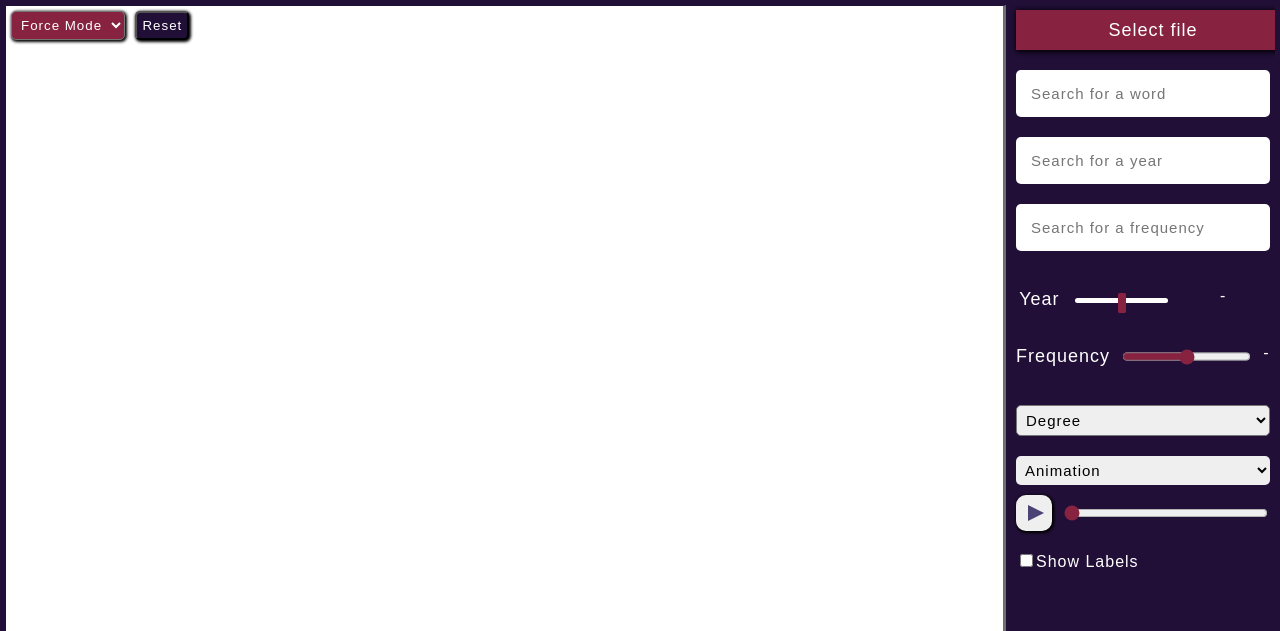
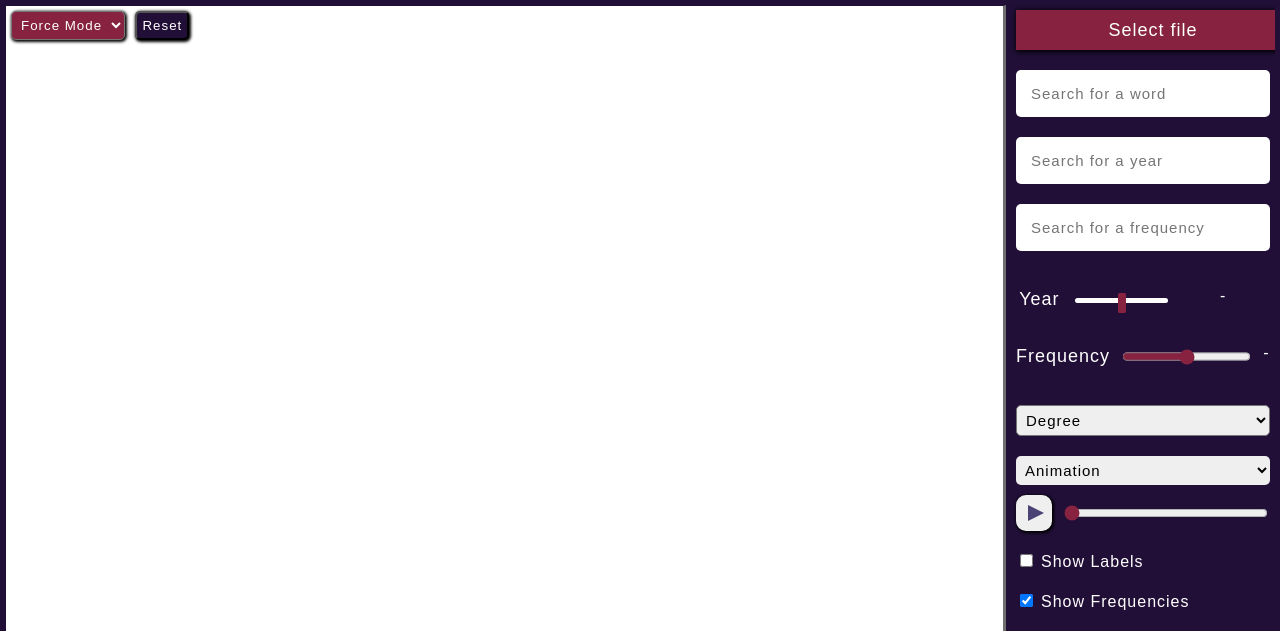
Before and after one commit to Ahmad-Abdou/network-visualization-of-grammatical-constructions, a Flask app: page / in a window 1280 px wide. Shown: the top 631 px of the page. Run offline with Flask 3, Linux system fonts and the light colour scheme; a map, chart or similar area stays blank; some web fonts are replaced.

Commit message:
Showing frequency on top of edges

```diff
--- a/static/css/style.css
+++ b/static/css/style.css
@@ -302,5 +302,12 @@ input[type="color"]::-webkit-color-swatch {
   outline: none;
   padding: 5px;
   margin-left: 5px;
+}
 
+.show-frequencies-container, .show-labels-container {
+  font-size: 16px;
 }
+
+.show-frequencies-container input, .show-labels-container input {
+  margin-right: 8px;
+}
--- a/static/js/ForceSimulation.js
+++ b/static/js/ForceSimulation.js
@@ -196,6 +196,28 @@ class ForceSimulation {
 
     const linkEndpoints = new Set()
 
+    const linkFrequencies = []
+
+    links.forEach(link => {
+      let sourceNode = typeof link.source === 'string' ? this.nodeMap.get(link.source) : link.source
+      let targetNode = typeof link.target === 'string' ? this.nodeMap.get(link.target) : link.target
+
+      if (sourceNode && targetNode) {
+        const sourceFreq = sourceNode.frequency ? parseInt(sourceNode.frequency) : 0
+        const targetFreq = targetNode.frequency ? parseInt(targetNode.frequency) : 0
+        const combinedFreq = sourceFreq + targetFreq
+        linkFrequencies.push(combinedFreq)
+      }
+    })
+
+    const minLinkFreq = Math.min(...linkFrequencies.filter(f => f > 0), 1)
+    const maxLinkFreq = Math.max(...linkFrequencies, 1)
+    const linkWidthScale = d3.scaleLinear()
+      .domain([minLinkFreq, maxLinkFreq])
+      .range([1, 3])
+
+    const showFrequencies = document.getElementById('frequencies').checked
+
     links.forEach((link, i) => {
       let sourceName, targetName
       let sourceNode, targetNode
@@ -231,18 +253,35 @@ class ForceSimulation {
         element: linkElement
       })
 
+      const sourceFreq = sourceNode.frequency ? parseInt(sourceNode.frequency) : 0
+      const targetFreq = targetNode.frequency ? parseInt(targetNode.frequency) : 0
+      const combinedFreq = sourceFreq + targetFreq
+
+      const linkWidth = linkWidthScale(combinedFreq)
+
       linkElement.append("line")
         .attr("stroke", "#555")
-        .attr("stroke-width", 2)
+        .attr("stroke-width", linkWidth)
         .attr("x1", sourceNode.x)
         .attr("y1", sourceNode.y)
         .attr("x2", targetNode.x)
         .attr("y2", targetNode.y)
 
+      linkElement.append("text")
+        .attr("class", "link-frequency")
+        .attr("text-anchor", "middle")
+        .attr("dy", -5)
+        .text(combinedFreq)
+        .attr("font-size", "10px")
+        .attr("fill", "#555")
+        .style("visibility", showFrequencies ? "visible" : "hidden")
+
       linkElement.append("polygon")
         .attr("points", "0,-6 12,0 0,6")
         .attr("data-source", sourceName)
         .attr("data-target", targetName)
+
+      link.combinedFrequency = combinedFreq
 
       this.updateLinkPosition(linkElement, sourceNode, targetNode)
 
@@ -283,6 +322,7 @@ class ForceSimulation {
         }
       }))
 
+    this.setupFrequencyToggle()
     this.setupSearch(node)
   }
 
@@ -303,6 +343,7 @@ class ForceSimulation {
 
     const line = linkElement.select("line")
     const arrow = linkElement.select("polygon")
+    const freqText = linkElement.select(".link-frequency")
 
     const sourceX = sourceNode.x
     const sourceY = sourceNode.y
@@ -328,6 +369,10 @@ class ForceSimulation {
       const arrowY = targetY - (dy / dist * offset)
 
       arrow.attr("transform", `translate(${arrowX},${arrowY}) rotate(${angle})`)
+
+      const textX = sourceX + dx / 2
+      const textY = sourceY + dy / 2
+      freqText.attr("x", textX).attr("y", textY)
     }
   }
 
@@ -481,39 +526,17 @@ class ForceSimulation {
         .attr('font-weight', '700')
         .call(this.drag())
       } else {
-        d3.select("#labels-group").remove();
+        d3.select("#labels-group").remove()
       }
+    })
+  }
 
-
-
-
-        // label.each(function(d) {
-        //   const text = d3.select(this)
-        //   const wordMatch = wordSearch && d.name.toLowerCase() === wordSearch
-        //   const yearMatch = yearSearch && d.year?.toString().toLowerCase() === yearSearch
-        //   const frequencyMatch = frequencySearch && d.frequency?.toString().toLowerCase() === frequencySearch
-
-        //   const matchCount = [wordMatch, yearMatch, frequencyMatch].filter(Boolean).length
-
-        //   let color
-        //   if (matchCount >= 2) {
-        //     color = overlapColor
-        //   } else if (matchCount === 1) {
-        //     if (wordMatch) {
-        //       color = wordColor
-        //     } else if (yearMatch) {
-        //       color = yearColor
-        //     } else if (frequencyMatch) {
-        //       color = frequencyColor
-        //     }
-        //   } else {
-        //     color = d3.select(this).attr('original-fill') || d3.select(this).attr('fill')
-        //   }
-        //   text.transition().duration(750)
-        //     .attr('fill', color)
-        //     .attr('font-size', d => d.name !== wordSearch ? 12 : 20)
-        // })
-
+  setupFrequencyToggle() {
+    const frequencyCheckBox = document.getElementById('frequencies')
+    frequencyCheckBox.addEventListener('change', (e) => {
+      const visibility = e.target.checked ? "visible" : "hidden"
+      this.linkGroup.selectAll(".link-frequency")
+        .style("visibility", visibility)
     })
   }
 }
--- a/templates/index.html
+++ b/templates/index.html
@@ -88,6 +88,9 @@
       <div class="show-labels-container">
         <input type="checkbox" id="labels">Show Labels
       </div>
+      <div class="show-frequencies-container">
+        <input type="checkbox" id="frequencies" checked>Show Frequencies
+      </div>
       <div id="chart"></div>
     </div>
 </div>
```
